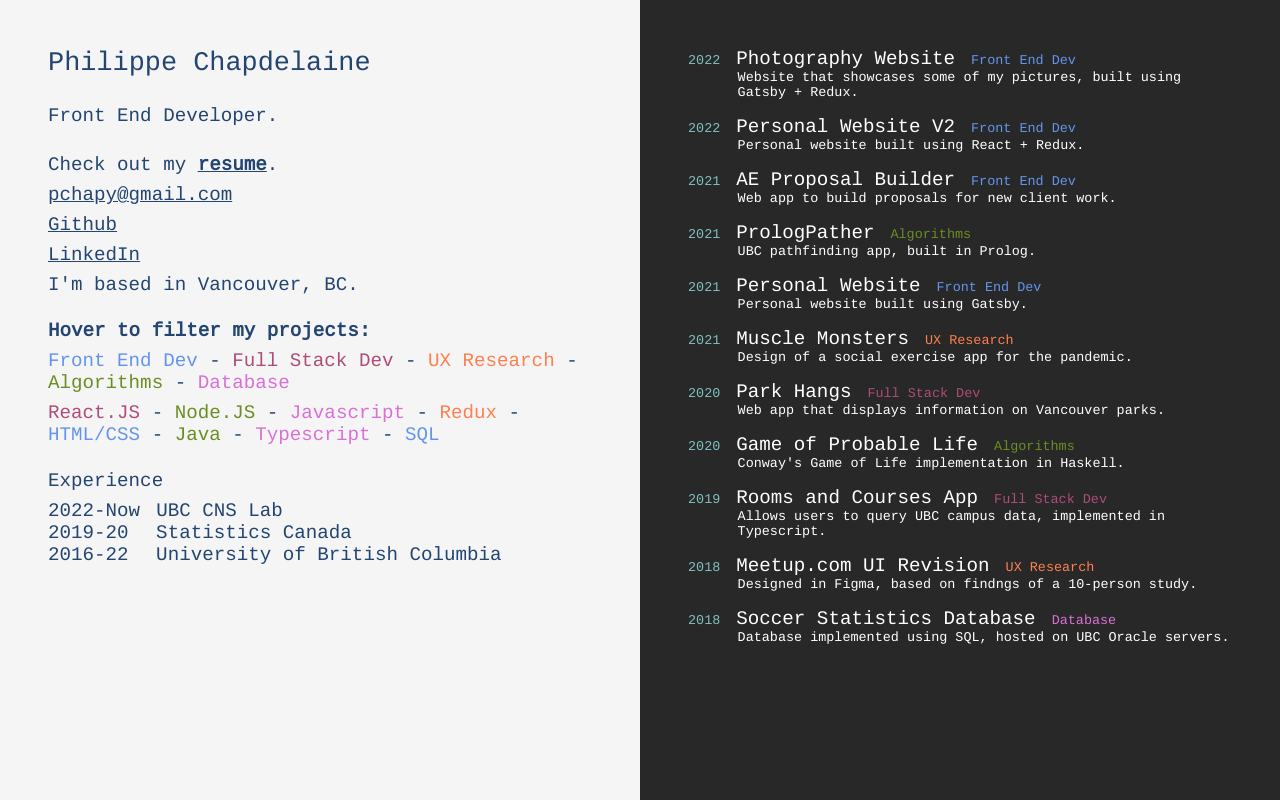
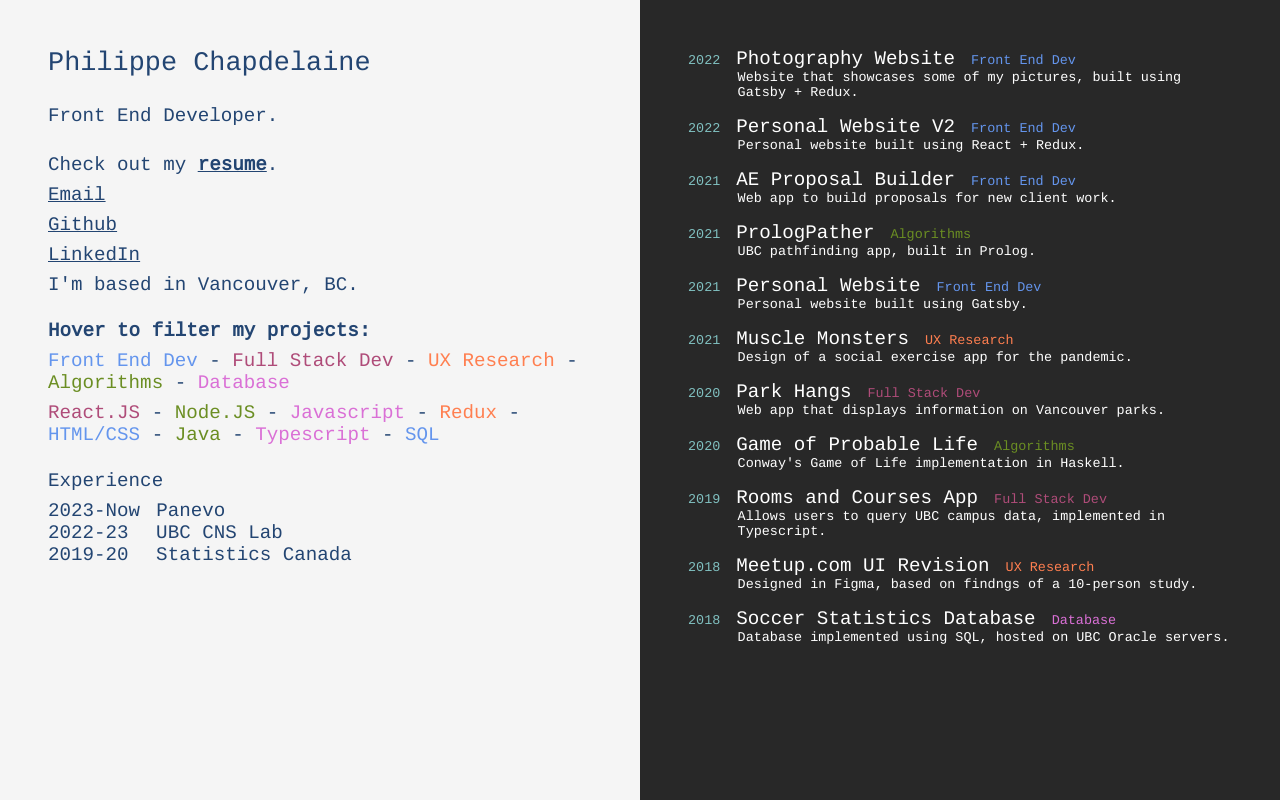
Before and after one commit to philchapdelaine/WebsiteV2, a React (Create React App) app: page / in a window 1280 px wide. Built offline with nearby package versions, Linux system fonts and the light colour scheme.

Commit message:
Update Information.js

```diff
--- a/src/components/Information.js
+++ b/src/components/Information.js
@@ -38,9 +38,7 @@ function Information() {
             </div>
             <div className='InformationText'>Check out my <a className='InformationResume' href={resume} target="_blank" rel="noopener noreferrer">resume</a>.</div>
             <div className='InformationText'>
-                <a className='a' href="mailto:pchapy@gmail.com" target="_blank">
-                pchapy@gmail.com
-                </a>
+                <a className='a' href="mailto:pchapy@gmail.com" target="_blank">Email</a>
             </div>
             <div className='InformationText'> <a className='a' rel="noreferrer" href="https://github.com/philchapdelaine/" target="_blank">Github</a></div>
             <div className='InformationText'> <a className='a' rel="noreferrer" href="https://www.linkedin.com/in/philippe-chapdelaine-b63561185/" target="_blank">LinkedIn</a></div>
@@ -154,9 +152,9 @@ function Information() {
             </div>
             <div>
                 <div className='Experience'>Experience</div>
-                <div><span className='ExperienceYear'>2022-Now</span>UBC CNS Lab</div>
+                <div><span className='ExperienceYear'>2023-Now</span>Panevo</div>
+                <div><span className='ExperienceYear'>2022-23</span>   UBC CNS Lab</div>
                 <div><span className='ExperienceYear'>2019-20</span>   Statistics Canada</div>
-                <div><span className='ExperienceYear'>2016-22</span>   University of British Columbia</div>
             </div>
             {/*
             <div className='InformationText'>
```
